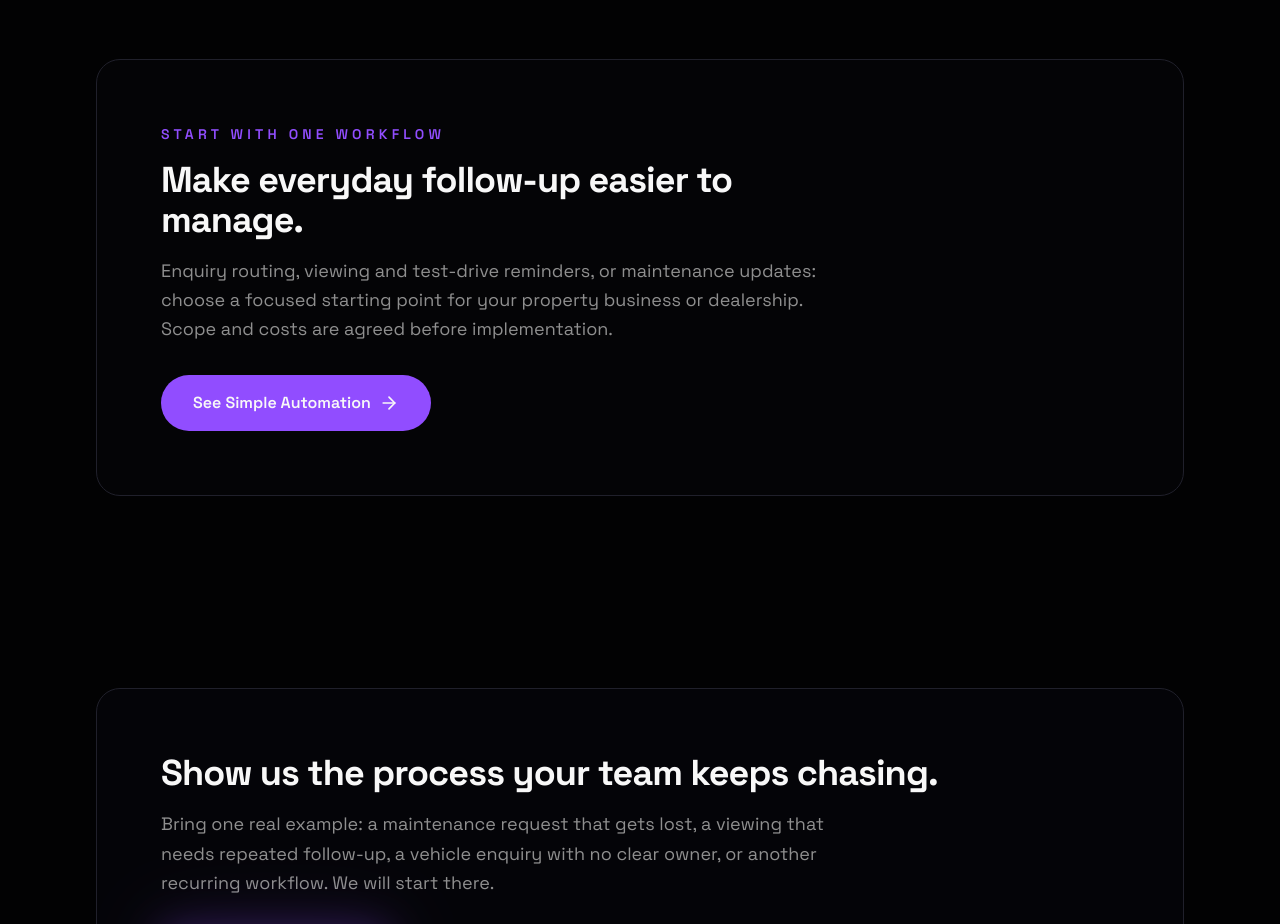
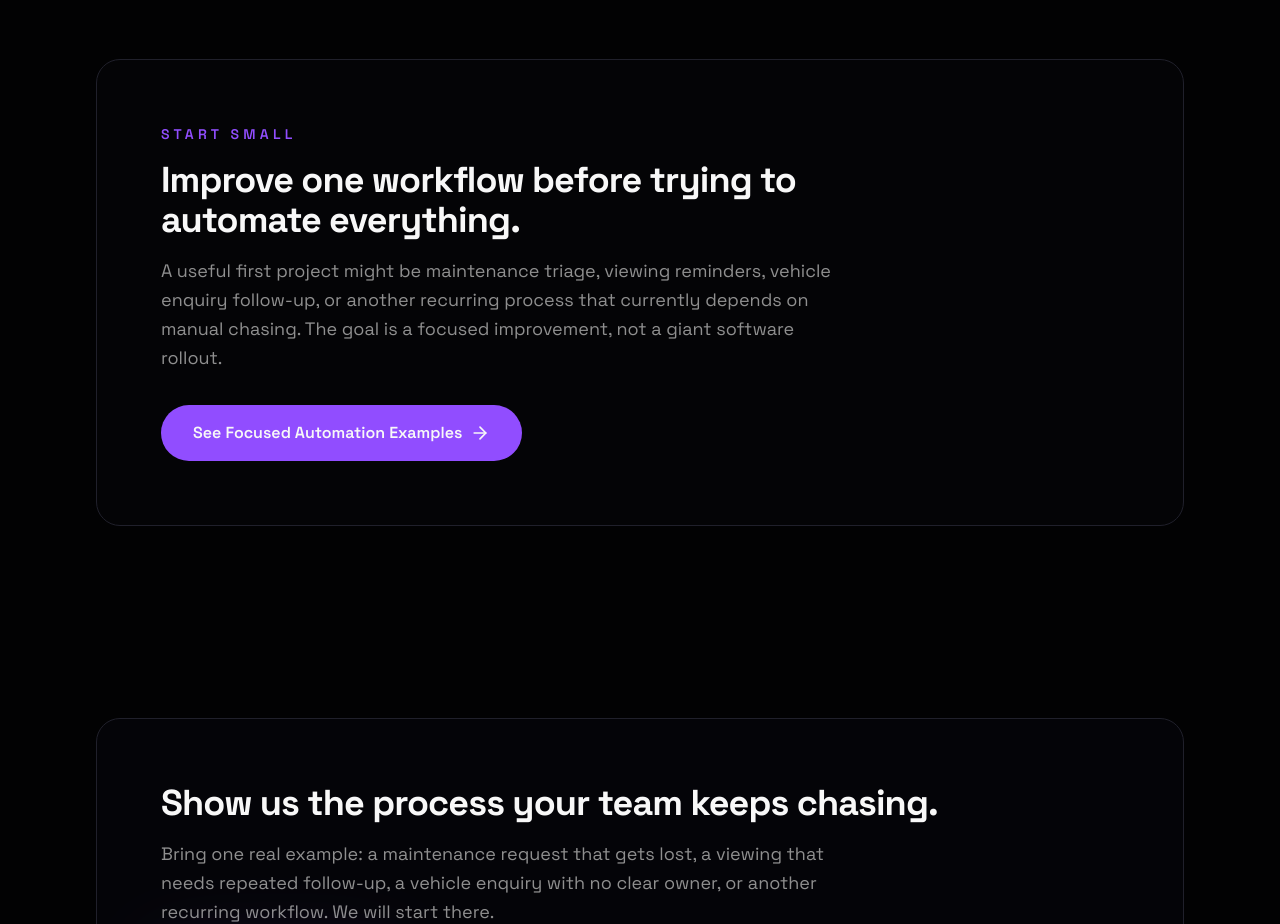
Before and after one commit to Nelkaiagency/Nelkai, a Next.js app: page / in a window 1280 px wide. Shown: the part 2320-3244 px from the top of the page. Built offline with nearby package versions, Linux system fonts and the light colour scheme.

Commit message:
Reframe automation section around focused pilots

```diff
--- a/components/home/simple-automation-cta-section.tsx
+++ b/components/home/simple-automation-cta-section.tsx
@@ -7,18 +7,18 @@ export function SimpleAutomationCtaSection() {
       <div className="max-w-6xl mx-auto px-4 sm:px-6 lg:px-8">
         <div className="rounded-3xl border border-border/50 bg-card/60 p-8 sm:p-12 lg:p-16">
           <p className="text-sm font-semibold uppercase tracking-[0.3em] text-primary">
-            Start with one workflow
+            Start small
           </p>
           <h2 className="mt-4 text-3xl sm:text-4xl font-bold tracking-tight text-foreground max-w-2xl">
-            Make everyday follow-up easier to manage.
+            Improve one workflow before trying to automate everything.
           </h2>
           <p className="mt-4 max-w-2xl text-lg text-muted-foreground leading-relaxed">
-            Enquiry routing, viewing and test-drive reminders, or maintenance updates: choose a focused starting point for your property business or dealership. Scope and costs are agreed before implementation.
+            A useful first project might be maintenance triage, viewing reminders, vehicle enquiry follow-up, or another recurring process that currently depends on manual chasing. The goal is a focused improvement, not a giant software rollout.
           </p>
           <div className="mt-8">
             <Link href="/simple-automation">
               <button className="inline-flex items-center gap-2 bg-primary hover:bg-primary/90 text-primary-foreground font-semibold py-4 px-8 rounded-full transition-colors group">
-                <span>See Simple Automation</span>
+                <span>See Focused Automation Examples</span>
                 <ArrowRight className="w-5 h-5 group-hover:translate-x-1 transition-transform duration-300" />
               </button>
             </Link>
```
